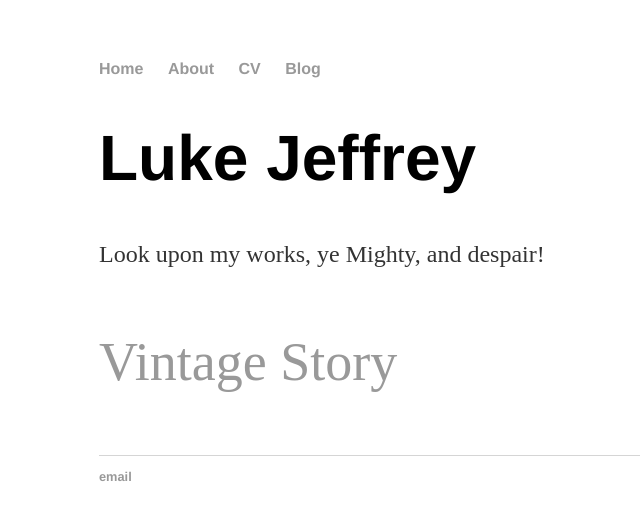
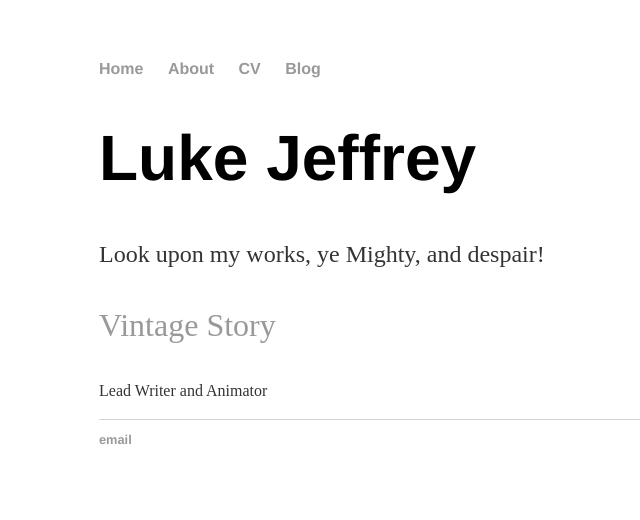
Before and after one commit to GralphGralph/GralphGralph.github.io, a Jekyll site: the page built from index.html, in a window 1280 px wide. Shown: the top 520 px of the page, without its empty margins (93-733 px from the left). Built offline with Jekyll 4.4.1, drawn with Linux system fonts in a browser that asks for light colours.

Commit message:
Update index.html

```diff
--- a/index.html
+++ b/index.html
@@ -5,6 +5,7 @@ title: Luke Jeffrey
 <div class="blurb">
 	<h1 style = "font-size: 400%;">Luke Jeffrey</h1>
 	<p>Look upon my works, ye Mighty, and despair!</p>
-	<p style = "font-size: 54px;"><a href="https://www.vintagestory.at/">Vintage Story</a></p>
+	<p style = "font-size: 200%;"><a href="https://www.vintagestory.at/">Vintage Story</a></p>
+	<p style = "font-size: 100%;">Lead Writer and Animator</p>
 
 </div><!-- /.blurb -->
```
